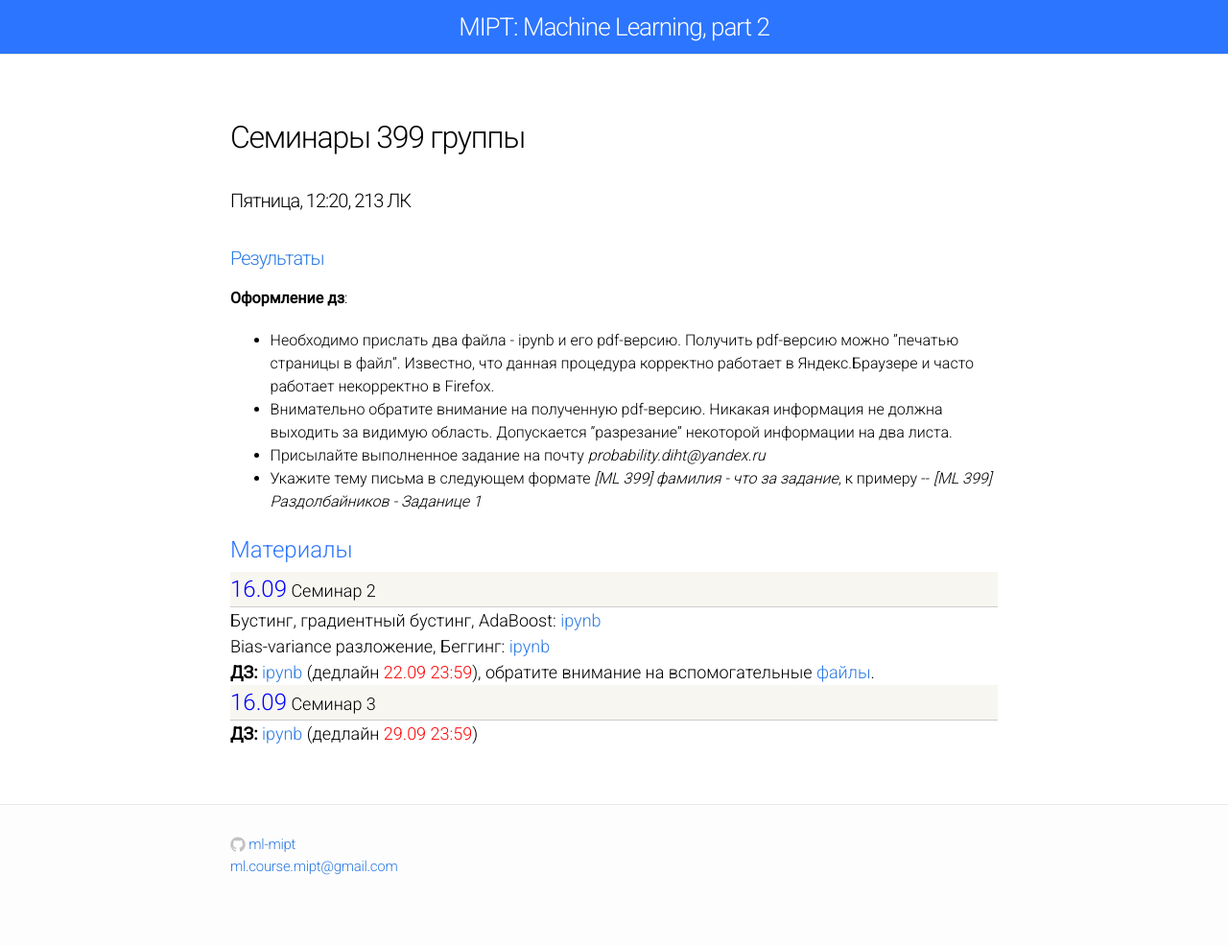
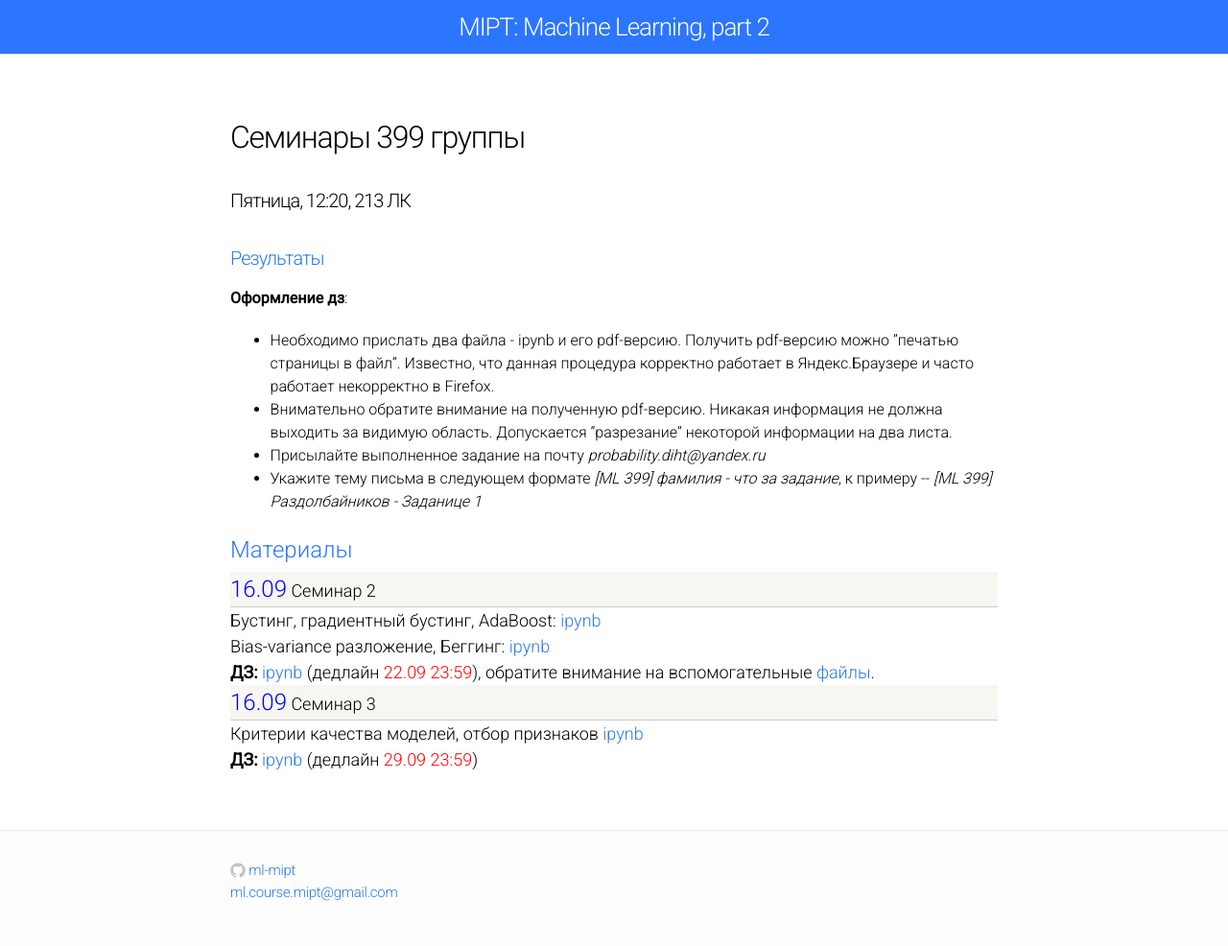
Before and after one commit to ml-mipt/old-ml-mipt.github.io, a Jekyll site: the page built from 399/seminars.md, in a window 1280 px wide. Shown: the whole page at 96% size. Built offline with Jekyll 4.4.1, drawn with Linux system fonts in a browser that asks for light colours; before the commit the page ends 959 px from its top, so only the background shows below that.

Commit message:
Update seminars.md

```diff
--- a/399/seminars.md
+++ b/399/seminars.md
@@ -41,6 +41,8 @@
       <font size="5" color="blue">16.09</font> Семинар 3
     </div>
     <div style="text-align: left">
+        Критерии качества моделей, отбор признаков
+        <a href="https://github.com/ml-mipt/ml-mipt-part2/blob/master/399/seminars/3/3.ipynb">ipynb</a> <link href=""><br/>
         <b>ДЗ:</b>
         <a href="https://github.com/ml-mipt/ml-mipt-part2/blob/master/home_works/hw03_model_selection/task3.ipynb">ipynb</a>
         (дедлайн <font color="red">29.09 23:59</font>)
```
